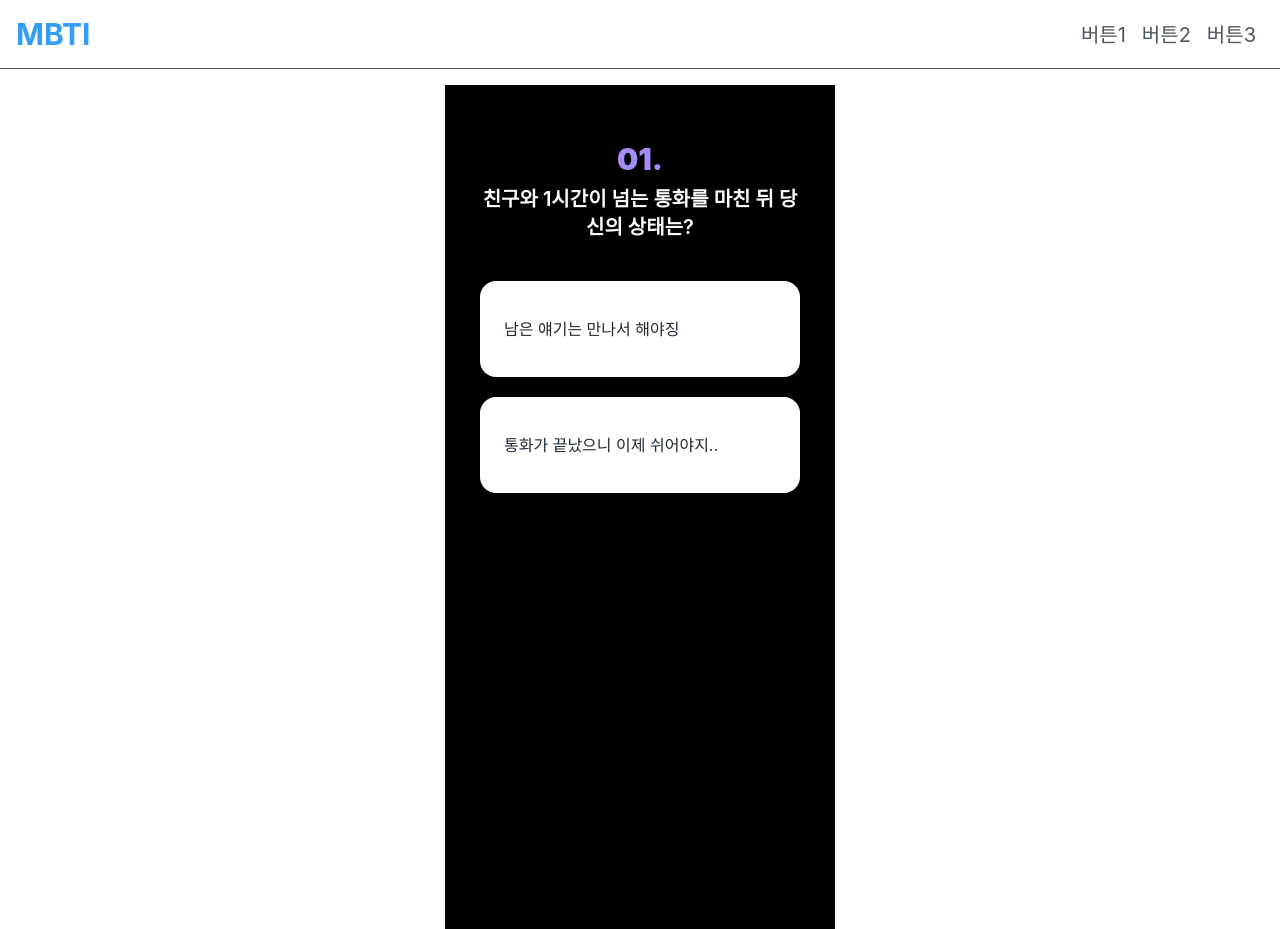
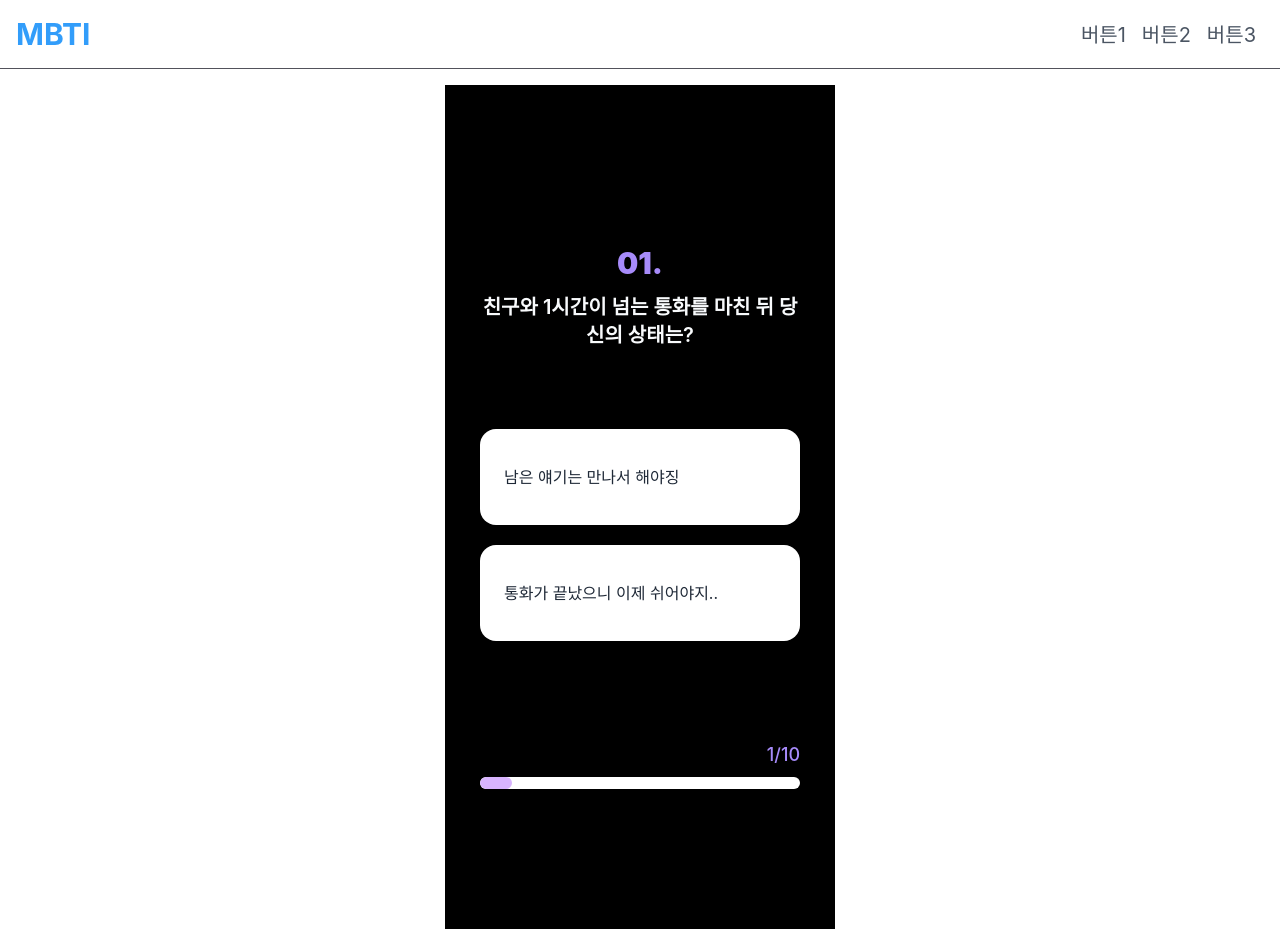
Before and after one commit to are-you-T/client, a React (Create React App) app: page /test in a window 1280 px wide. Built offline with nearby package versions, Linux system fonts and the light colour scheme.

Commit message:
style: 프로그레스바 퍼블리싱 진행

```diff
--- a/src/components/ProgressBar.tsx
+++ b/src/components/ProgressBar.tsx
@@ -1,5 +1,40 @@
 import React from "react";
+import styled from "tailwind-styled-components";
 //@ts-ignore
 export default function ProgressBar() {
-  return <div className="w-96"></div>;
+  return (
+    <Container>
+      <ProgressNum>1/10</ProgressNum>
+      <Progress>
+        <Status></Status>
+      </Progress>
+    </Container>
+  );
 }
+
+const Container = styled.div`
+mt-20
+`;
+
+const ProgressNum = styled.p`
+text-lg
+text-violet-400
+text-right
+font-medium
+`;
+
+const Progress = styled.div`
+progress
+w-[320px]
+h-3
+mt-2
+mb-5
+bg-white
+`;
+
+const Status = styled.div`
+progress
+w-[32px]
+h-full
+bg-purple-300
+`;
--- a/src/components/ProgressNum.tsx
+++ /dev/null
@@ -1,5 +0,0 @@
-import React from "react";
-//@ts-ignore
-export default function ProgressNum() {
-  return <div></div>;
-}
--- a/src/components/Question.tsx
+++ b/src/components/Question.tsx
@@ -1,14 +1,33 @@
 import React from "react";
+import styled from "tailwind-styled-components";
 //@ts-ignore
-export default function Question() {
+export default function Question({ idx, subject }) {
   return (
-    <div>
-      <h2 className="text-center text-3xl font-black text-violet-400 mb-2 mt-14">
-        01.
-      </h2>
-      <h3 className="text-center w-80 text-xl font-semibold text-slate-50 mb-10">
-        친구와 1시간이 넘는 통화를 마친 뒤 당신의 상태는?
-      </h3>
-    </div>
+    <QuestionDiv>
+      <QuestionNum>{idx}</QuestionNum>
+      <QuestionText>{subject}</QuestionText>
+    </QuestionDiv>
   );
 }
+
+const QuestionDiv = styled.div`
+mb-9
+`;
+
+const QuestionNum = styled.h2`
+text-center
+text-3xl
+font-black
+text-violet-400
+mb-3
+mt-10
+`;
+
+const QuestionText = styled.h3`
+text-center
+w-80
+text-xl
+font-semibold
+text-slate-50
+mb-11
+`;
--- a/src/components/TestCard.tsx
+++ b/src/components/TestCard.tsx
@@ -1,16 +1,16 @@
 import React from "react";
-import tw from "tailwind-styled-components";
+import styled from "tailwind-styled-components";
 
 //@ts-ignore
-export default function TestCard({ contents }) {
+export default function TestCard({ answer }) {
   return (
     <Testcard>
-      <TestcardText>{contents}</TestcardText>
+      <TestcardText>{answer}</TestcardText>
     </Testcard>
   );
 }
 
-const Testcard = tw.div`;
+const Testcard = styled.div`
 w-80
 py-9
 px-4
@@ -19,8 +19,15 @@ cursor-pointer
 text-left
 rounded-2xl
 bg-white
+hover:bg-violet-400
+hover:text-white
+hover:border-transparent
+ease-in
+duration-200
+hover:-translate-y-1
+active:translate-y-0
 `;
 
-const TestcardText = tw.p`
+const TestcardText = styled.p`
 ml-2
 `;
--- a/src/pages/Test.tsx
+++ b/src/pages/Test.tsx
@@ -2,16 +2,34 @@ import React from "react";
 import TestCard from "../components/TestCard";
 import Question from "../components/Question";
 import ProgressBar from "../components/ProgressBar";
-import ProgressNum from "../components/ProgressNum";
+import Loading from "../components/Loading";
+
 import { BsChevronRight } from "react-icons/bs";
 import { Link } from "react-router-dom";
+import styled from "tailwind-styled-components";
 
 export default function Test() {
   return (
-    <section className="flex flex-col items-center w-[390px] h-[844px] mx-auto my-0 bg-black">
-      <Question />
-      <TestCard contents="남은 얘기는 만나서 해야징" />
-      <TestCard contents="통화가 끝났으니 이제 쉬어야지.." />
-    </section>
+    <TestPage>
+      <Question
+        idx="01."
+        subject="친구와 1시간이 넘는 통화를 마친 뒤 당신의 상태는?"
+      />
+      <TestCard answer="남은 얘기는 만나서 해야징" />
+      <TestCard answer="통화가 끝났으니 이제 쉬어야지.." />
+      <ProgressBar />
+    </TestPage>
   );
 }
+
+const TestPage = styled.section`
+flex
+flex-col
+items-center
+justify-center
+w-[390px]
+h-[844px]
+mx-auto
+my-0
+bg-black
+`;
```
